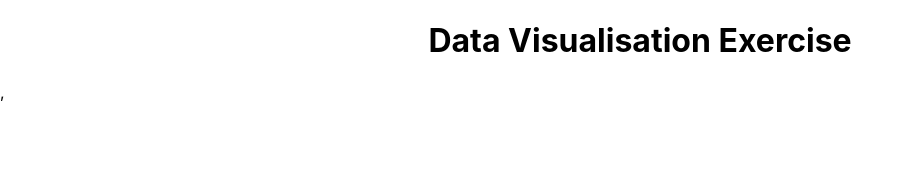
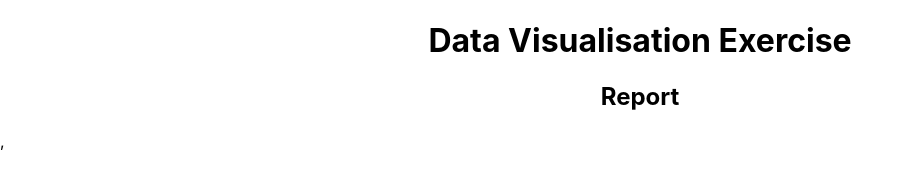
Before and after one commit to Matt-Hurst/data-visualisation-exercise, a React (Create React App) app: page / in a window 1280 px wide. Shown: the top 172 px of the page, without its empty margins (0-913 px from the left). Built offline with nearby package versions, Linux system fonts and the light colour scheme; no server answers.

Commit message:
feat(report component): create Report component, and set up graphql query

```diff
--- a/src/App.js
+++ b/src/App.js
@@ -1,9 +1,11 @@
 import './App.css';
+import { Report } from './components/Report';
 
 function App() {
   return (
     <div className="App">
       <h1>Data Visualisation Exercise</h1>
+      <Report />
     </div>
   );
 }
--- /dev/null
+++ b/src/components/Report/Report.jsx
@@ -0,0 +1,35 @@
+import React from 'react';
+import { gql, useQuery } from '@apollo/client';
+
+const Report = () => {
+
+  const GET_POSTS_AND_AUTHORS = gql`
+    {
+      allPosts(count: 1000) {
+        author {
+          id
+          lastName
+        }
+        createdAt
+      }
+      allUsers(count: 5) {
+        id
+        firstName
+        lastName
+      }
+    }
+  `;
+
+  const { loading, error, data } = useQuery(GET_POSTS_AND_AUTHORS);
+  if(error) console.log(error)
+  if(loading) return <h1>LOADING</h1>
+  if(data) console.log(data)
+
+  return (
+    <div>
+      <h2>Report</h2>
+    </div>
+  )
+}
+
+export default Report;
--- /dev/null
+++ b/src/components/Report/index.js
@@ -0,0 +1,2 @@
+import Report from './Report'
+export { Report }
```
